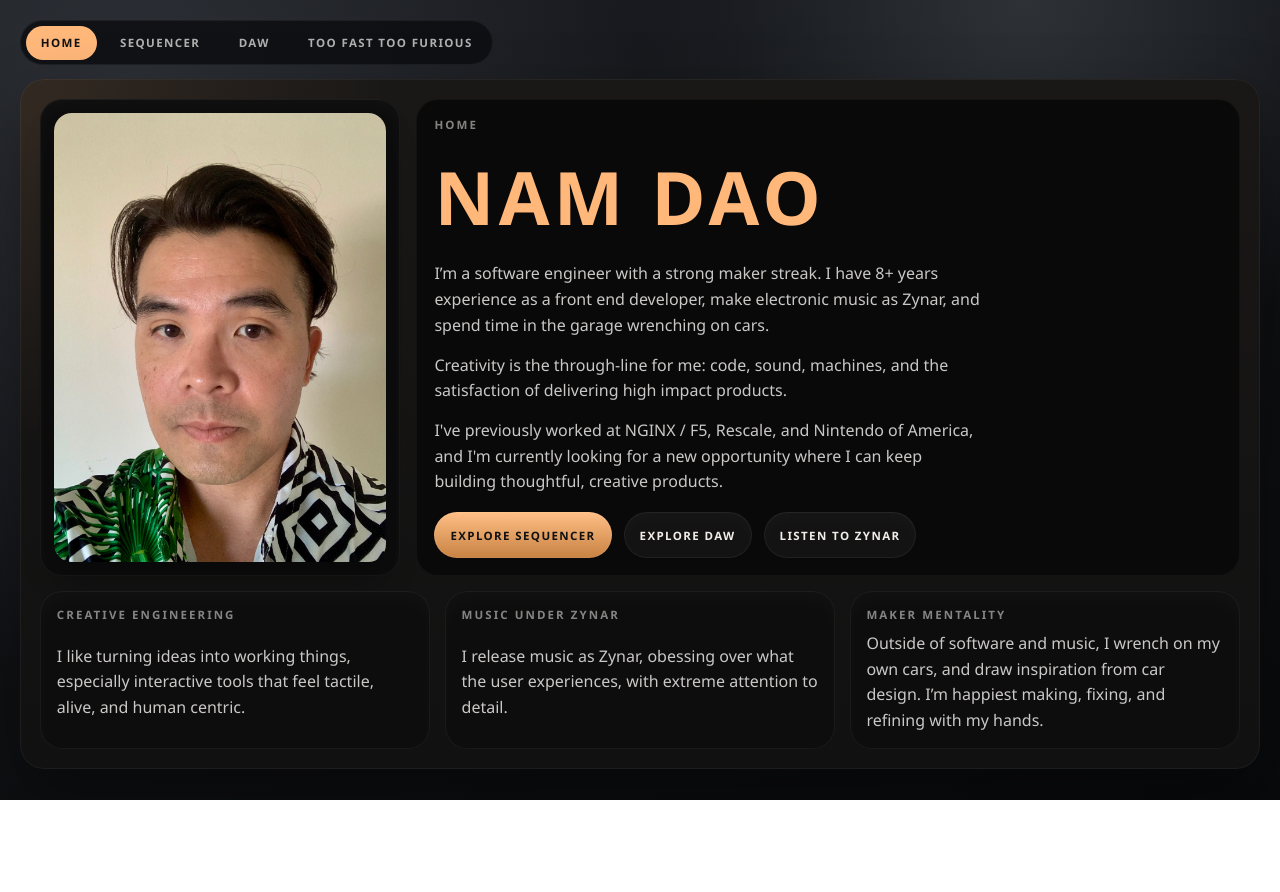
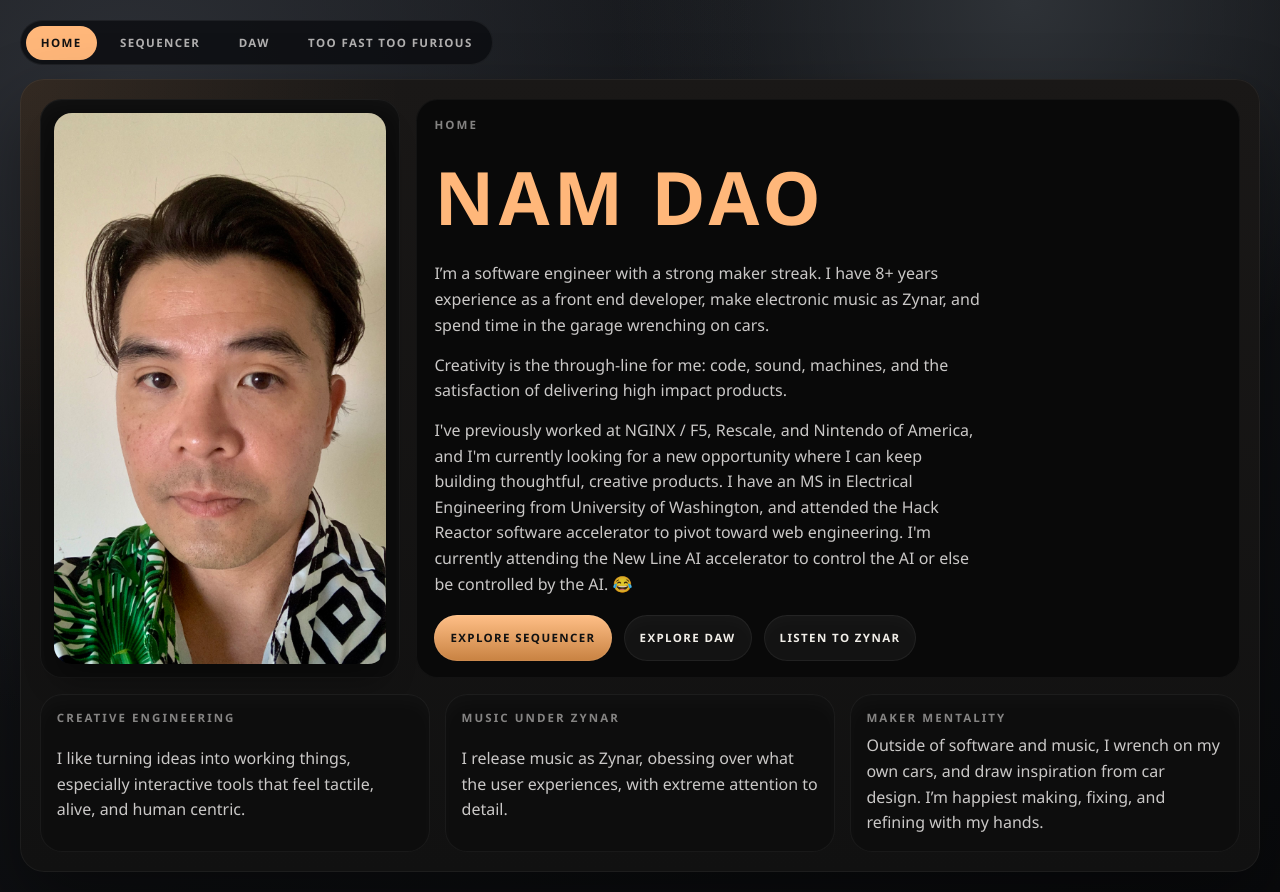
Before and after one commit to metzgerdev/Drum-Machine, a React app: page / in a window 1280 px wide. Before the commit the page ends 800 px from the top, so only its background shows below. Built offline with nearby package versions, Linux system fonts and the light colour scheme.

Commit message:
Expand home experience paragraph

```diff
--- a/src/View/Home/Home.tsx
+++ b/src/View/Home/Home.tsx
@@ -44,7 +44,12 @@ function Home() {
             <p className="home-summary">
               I&apos;ve previously worked at NGINX / F5, Rescale, and Nintendo
               of America, and I&apos;m currently looking for a new opportunity
-              where I can keep building thoughtful, creative products.
+              where I can keep building thoughtful, creative products. I have
+              an MS in Electrical Engineering from University of Washington,
+              and attended the Hack Reactor software accelerator to pivot
+              toward web engineering. I&apos;m currently attending the New Line
+              AI accelerator to control the AI or else be controlled by the AI.
+              😂
             </p>
 
             <div className="home-actions">
```
